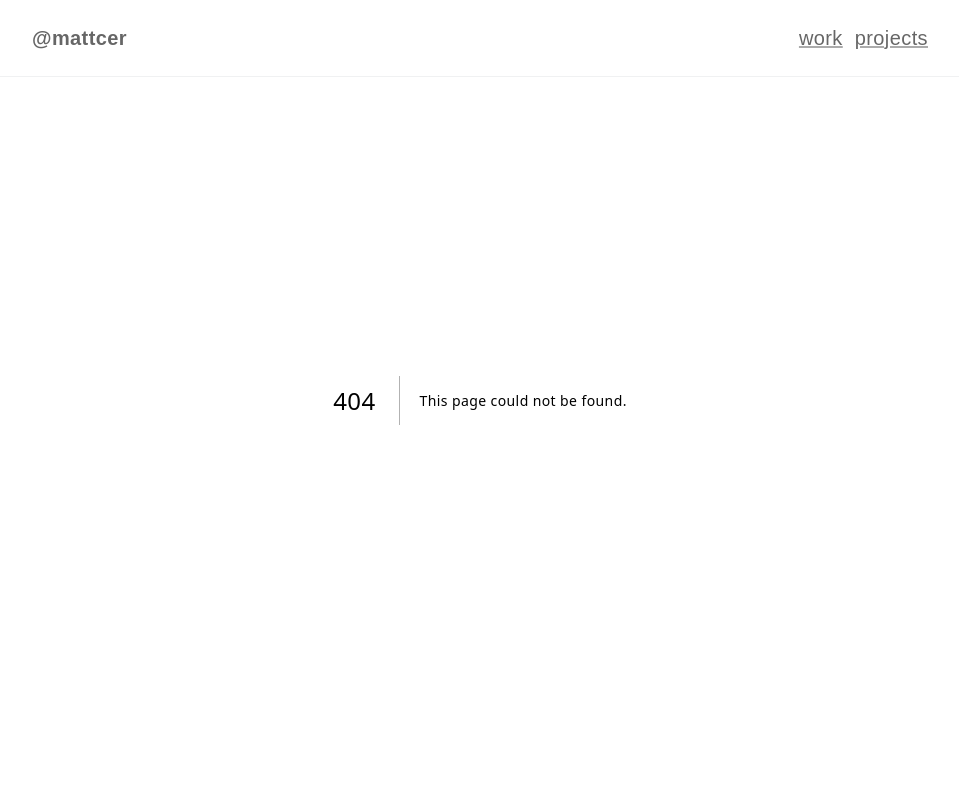
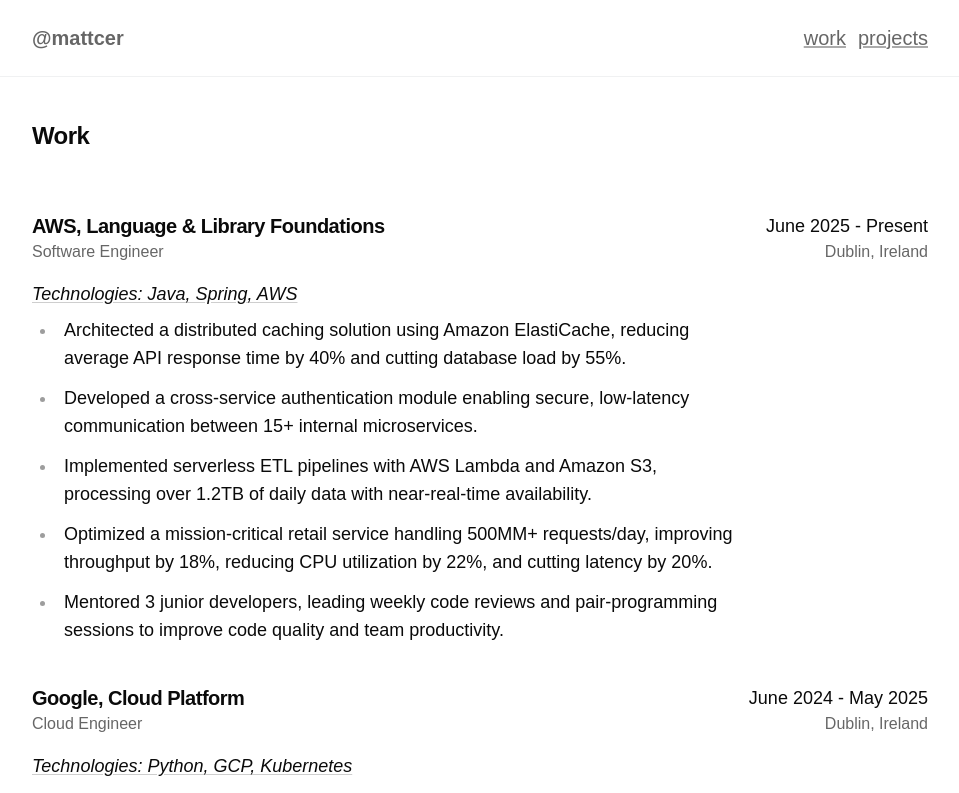
Before and after one commit to mattiacerutti/portfolio, a Next.js app: page /work in a window 1280 px wide. Before the commit this address had no page. Shown: the top 793 px of the page, without its empty margins (160-1119 px from the left). Built offline with nearby package versions, Linux system fonts and the light colour scheme.

Commit message:
feat: add work section

```diff
--- a/src/app/layout.tsx
+++ b/src/app/layout.tsx
@@ -1,7 +1,8 @@
 import {Geist, Geist_Mono} from "next/font/google";
 import "./globals.css";
 import Header from "@/sections/header";
-import { ThemeProvider } from "../components/theme-provider";
+import {ThemeProvider} from "../components/theme-provider";
+import Footer from "@/sections/footer";
 
 const geistSans = Geist({
   variable: "--font-geist-sans",
@@ -20,10 +21,11 @@ export default function RootLayout({
 }>) {
   return (
     <html lang="en" suppressHydrationWarning>
-      <body className={`${geistSans.variable} ${geistMono.variable} antialiased tracking-wide`}>
+      <body className={`${geistSans.variable} ${geistMono.variable} antialiased ovicking-wide flex flex-col items-center min-h-screen justify-between`}>
         <ThemeProvider>
           <Header />
           {children}
+          <Footer />
         </ThemeProvider>
       </body>
     </html>
--- a/src/app/page.tsx
+++ b/src/app/page.tsx
@@ -1,5 +1,4 @@
 import P from "@/components/typography/p";
-import Footer from "@/sections/footer";
 import Hero from "@/sections/hero";
 
 export const metadata = {
@@ -19,7 +18,6 @@ export default function Home() {
             <P>Content here</P>
           </div>
         </main>
-        <Footer />
       </div>
     </>
   );
--- /dev/null
+++ b/src/app/work/layout.tsx
@@ -0,0 +1,11 @@
+export default function RootLayout({
+  children,
+}: Readonly<{
+  children: React.ReactNode;
+}>) {
+  return (
+    <div className="w-full max-w-4xl mt-30">
+      {children}
+    </div>
+  );
+}
--- /dev/null
+++ b/src/app/work/page.tsx
@@ -0,0 +1,32 @@
+import React from "react";
+import H3 from "@/components/typography/h3";
+import WorkExperience from "@/components/work-experience";
+import {WORK_EXPERIENCES} from "@/data/work";
+import VerticalReveal from "@/components/animations/vertical-reveal";
+
+export default function Work() {
+  const baseDelay = 0.15;
+
+  return (
+    <div className="flex flex-col gap-15">
+      <VerticalReveal>
+        <H3>Work</H3>
+      </VerticalReveal>
+      <div className="flex flex-col gap-10">
+        {WORK_EXPERIENCES.map((experience, index) => (
+          <VerticalReveal key={index} delay={(index + 1) * baseDelay} className="w-full">
+            <WorkExperience
+              title={experience.title}
+              role={experience.role}
+              location={experience.location}
+              startDate={experience.startDate}
+              endDate={experience.endDate}
+              technologies={experience.technologies}
+              responsibilities={experience.responsibilities}
+            />
+          </VerticalReveal>
+        ))}
+      </div>
+    </div>
+  );
+}
--- a/src/components/animations/vertical-reveal.tsx
+++ b/src/components/animations/vertical-reveal.tsx
@@ -34,7 +34,7 @@ export default function VerticalReveal({children, delay = 0, className = ""}: Pr
 
   return (
     <div ref={wrapRef} className={className}>
-      <span ref={contentRef} className="inline-block">
+      <span ref={contentRef} className="inline-block w-full">
         {children}
       </span>
     </div>
--- /dev/null
+++ b/src/components/work-experience.tsx
@@ -0,0 +1,54 @@
+import React from "react";
+import H4 from "./typography/h4";
+import P from "./typography/p";
+
+interface IWorkExperienceProps {
+  title: string;
+  role: string;
+  location: string;
+  startDate: Date;
+  endDate?: Date;
+  technologies: string[];
+  responsibilities: string[];
+}
+
+export default function WorkExperience(props: IWorkExperienceProps) {
+  const {title, role, location, startDate, endDate, technologies, responsibilities} = props;
+
+  const formatDate = (date: Date) => {
+    return new Intl.DateTimeFormat("en-US", {
+      year: "numeric",
+      month: "long",
+    }).format(date);
+  };
+
+  return (
+    <div className="flex flex-row justify-between gap-5">
+      <div className="flex flex-col justify-between gap-4">
+        <div className="flex flex-col">
+          <H4>{title}</H4>
+          <span className="text-[var(--link-text)]">{role}</span>
+        </div>
+        <div className="flex flex-col gap-2">
+          <div className="underline italic underline-offset-2 decoration-[var(--foreground)]/20">
+            <P>Technologies: {technologies.join(", ")}</P>
+          </div>
+
+          <ul className="pl-6 space-y-3 list-disc marker:text-[var(--foreground)]/40 marker:pl-10">
+            {responsibilities.map((responsibility, index) => (
+              <li className="pl-2" key={index}>
+                <P>{responsibility}</P>
+              </li>
+            ))}
+          </ul>
+        </div>
+      </div>
+      <div className="flex flex-col items-end text-nowrap">
+        <P>
+          {formatDate(startDate)} - {endDate ? formatDate(endDate) : "Present"}
+        </P>
+        <span className="text-[var(--link-text)]">{location}</span>
+      </div>
+    </div>
+  );
+}
--- /dev/null
+++ b/src/data/work.tsx
@@ -0,0 +1,34 @@
+export const WORK_EXPERIENCES = [
+  {
+    title: "AWS, Language & Library Foundations",
+    role: "Software Engineer",
+    location: "Dublin, Ireland",
+    startDate: new Date("2025-06-01"),
+    technologies: ["Java", "Spring", "AWS"],
+    responsibilities: [
+      "Architected a distributed caching solution using Amazon ElastiCache, reducing average API response time by 40% and cutting database load by 55%.",
+      "Developed a cross-service authentication module enabling secure, low-latency communication between 15+ internal microservices.",
+      "Implemented serverless ETL pipelines with AWS Lambda and Amazon S3, processing over 1.2TB of daily data with near-real-time availability.",
+      "Optimized a mission-critical retail service handling 500MM+ requests/day, improving throughput by 18%, reducing CPU utilization by 22%, and cutting latency by 20%.",
+      "Mentored 3 junior developers, leading weekly code reviews and pair-programming sessions to improve code quality and team productivity.",
+    ],
+  },
+  {
+    title: "Google, Cloud Platform",
+    role: "Cloud Engineer",
+    location: "Dublin, Ireland",
+    startDate: new Date("2024-06-01"),
+    endDate: new Date("2025-05-01"),
+    technologies: ["Python", "GCP", "Kubernetes"],
+    responsibilities: ["Managed cloud infrastructure", "Optimized costs"],
+  },
+  {
+    title: "Microsoft, Azure",
+    role: "DevOps Engineer",
+    location: "Dublin, Ireland",
+    startDate: new Date("2023-06-01"),
+    endDate: new Date("2024-05-01"),
+    technologies: ["TypeScript", "Azure", "Docker"],
+    responsibilities: ["Automated deployments", "Monitored application performance"],
+  },
+];
--- a/src/sections/footer.tsx
+++ b/src/sections/footer.tsx
@@ -17,7 +17,7 @@ export default function Footer() {
   const toggleTheme = () => setTheme(resolvedTheme === "dark" ? "light" : "dark");
   const setSystemTheme = () => setTheme("system");
   return (
-    <footer className="flex items-center justify-between w-full">
+    <footer className="flex items-center justify-between w-full max-w-4xl mb-10 mt-35">
       <p className="text-base text-gray-500">&copy; {new Date().getFullYear()}</p>
       {isMounted && (
         <div className="flex items-center justify-end gap-4">
```
Also changed, not shown: src/sections/header.tsx (+11 -5 lines).
